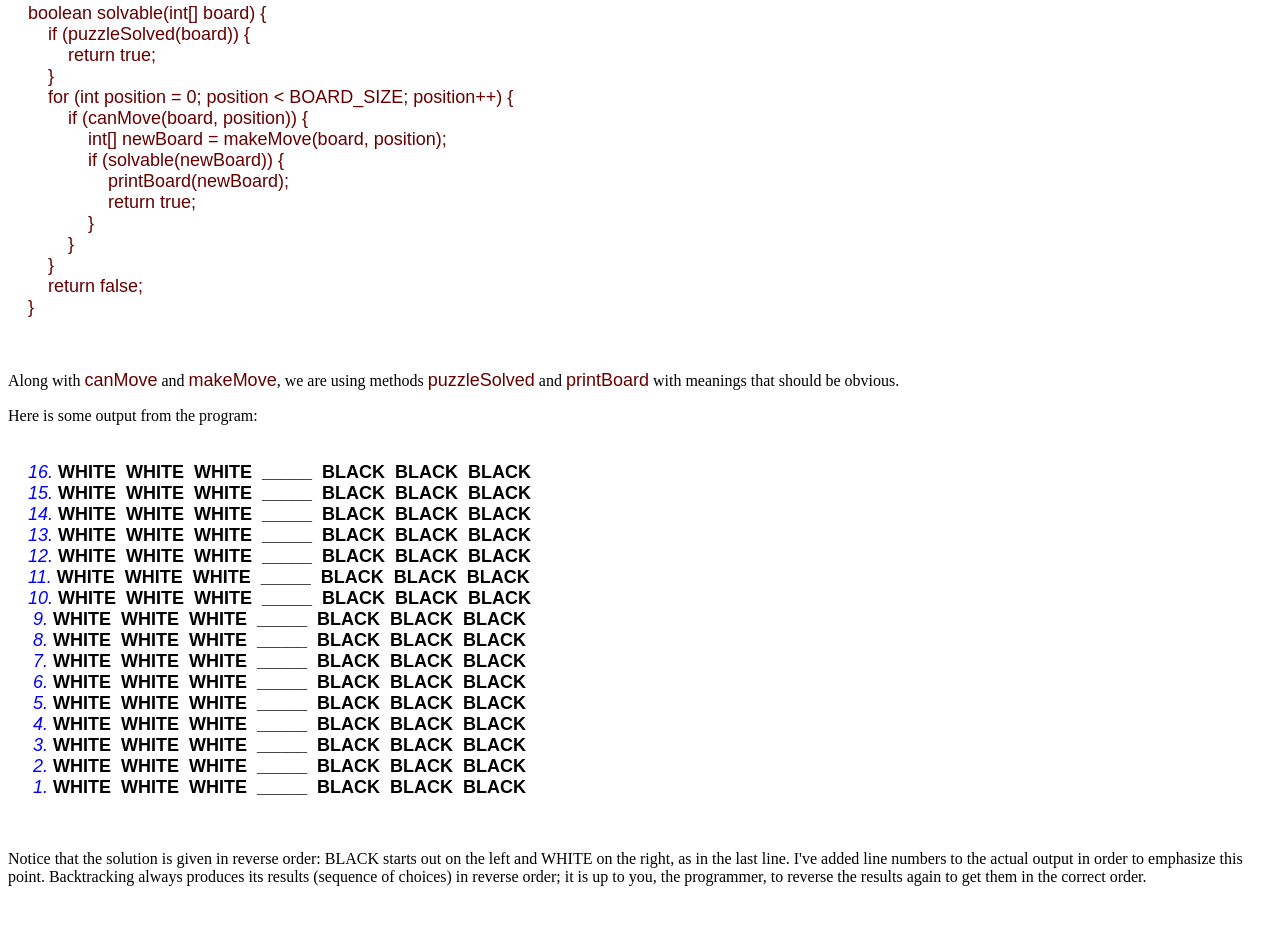
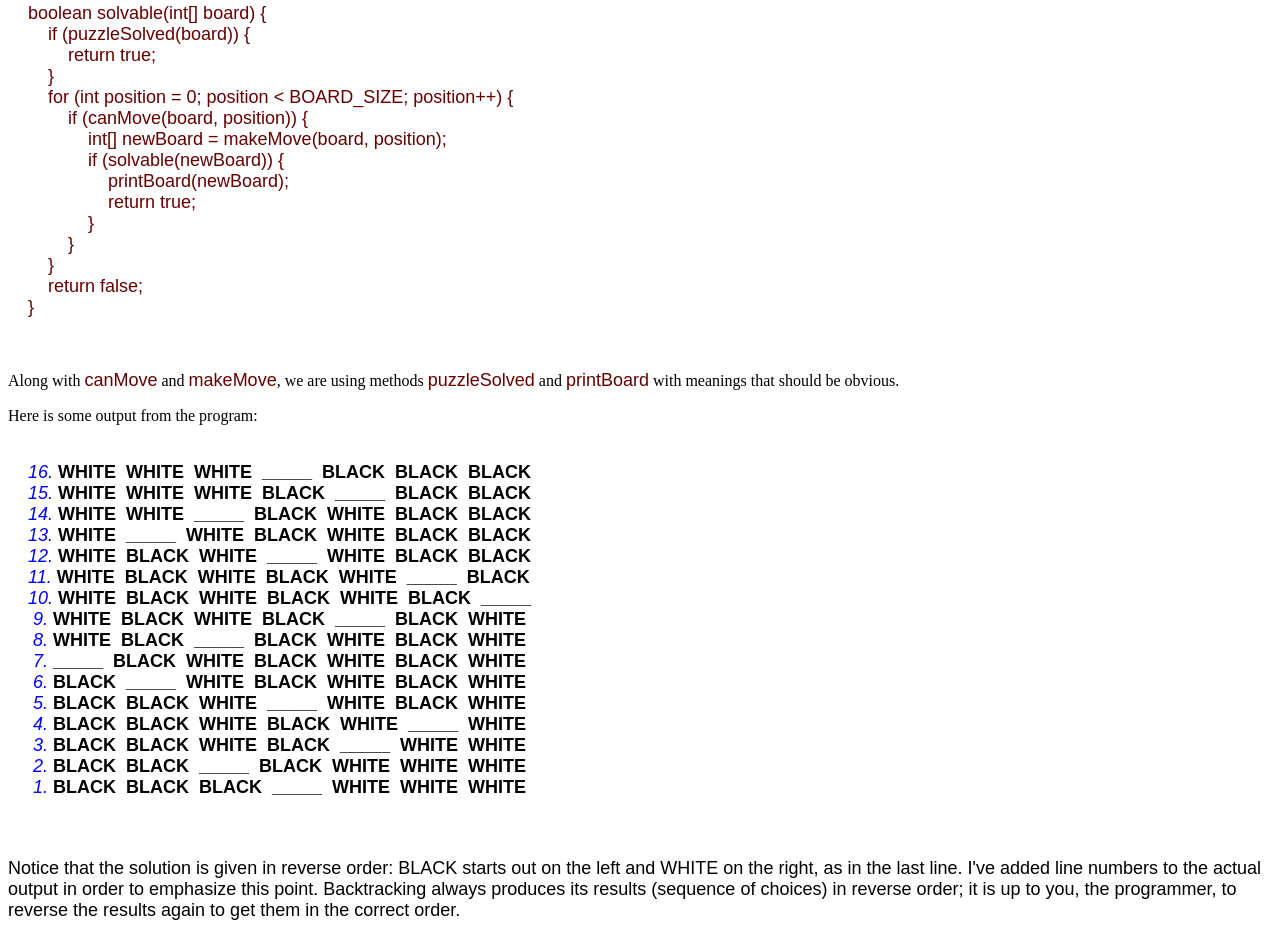
Before and after one commit to Harinandankumar4317/backtracking, a plain HTML site: page index.html in a window 1280 px wide. Shown: the part 10767-11706 px from the top of the page. Before the commit the page ends 11669 px from the top, so only its background shows below. Drawn offline with Linux system fonts and the light colour scheme.

Commit message:
first commit

```diff
--- a/index.html
+++ b/index.html
@@ -808,27 +808,29 @@
     <pre>
     <font face="vardana, Arial, Helvetica, sans-serif" size="+1">
     <i><font color="#0000ff">16.</font></i><b><font color="#000000"> WHITE  WHITE  WHITE  _____  BLACK  BLACK  BLACK</font></b>
-    <i><font color="#0000ff">15.</font></i><b><font color="#000000"> WHITE  WHITE  WHITE  _____  BLACK  BLACK  BLACK</font></b>
-    <i><font color="#0000ff">14.</font></i><b><font color="#000000"> WHITE  WHITE  WHITE  _____  BLACK  BLACK  BLACK</font></b>
-    <i><font color="#0000ff">13.</font></i><b><font color="#000000"> WHITE  WHITE  WHITE  _____  BLACK  BLACK  BLACK</font></b>
-    <i><font color="#0000ff">12.</font></i><b><font color="#000000"> WHITE  WHITE  WHITE  _____  BLACK  BLACK  BLACK</font></b>
-    <i><font color="#0000ff">11.</font></i><b><font color="#000000"> WHITE  WHITE  WHITE  _____  BLACK  BLACK  BLACK</font></b>
-    <i><font color="#0000ff">10.</font></i><b><font color="#000000"> WHITE  WHITE  WHITE  _____  BLACK  BLACK  BLACK</font></b>
-    <i><font color="#0000ff"> 9.</font></i><b><font color="#000000"> WHITE  WHITE  WHITE  _____  BLACK  BLACK  BLACK</font></b>
-    <i><font color="#0000ff"> 8.</font></i><b><font color="#000000"> WHITE  WHITE  WHITE  _____  BLACK  BLACK  BLACK</font></b>
-    <i><font color="#0000ff"> 7.</font></i><b><font color="#000000"> WHITE  WHITE  WHITE  _____  BLACK  BLACK  BLACK</font></b>
-    <i><font color="#0000ff"> 6.</font></i><b><font color="#000000"> WHITE  WHITE  WHITE  _____  BLACK  BLACK  BLACK</font></b>
-    <i><font color="#0000ff"> 5.</font></i><b><font color="#000000"> WHITE  WHITE  WHITE  _____  BLACK  BLACK  BLACK</font></b>
-    <i><font color="#0000ff"> 4.</font></i><b><font color="#000000"> WHITE  WHITE  WHITE  _____  BLACK  BLACK  BLACK</font></b>
-    <i><font color="#0000ff"> 3.</font></i><b><font color="#000000"> WHITE  WHITE  WHITE  _____  BLACK  BLACK  BLACK</font></b>
-    <i><font color="#0000ff"> 2.</font></i><b><font color="#000000"> WHITE  WHITE  WHITE  _____  BLACK  BLACK  BLACK</font></b>
-    <i><font color="#0000ff"> 1.</font></i><b><font color="#000000"> WHITE  WHITE  WHITE  _____  BLACK  BLACK  BLACK</font></b>
+    <i><font color="#0000ff">15.</font></i><b><font color="#000000"> WHITE  WHITE  WHITE  BLACK  _____  BLACK  BLACK</b>
+    <i><font color="#0000ff">14.</font></i><b><font color="#000000"> WHITE  WHITE  _____  BLACK  WHITE  BLACK  BLACK</b>
+    <i><font color="#0000ff">13.</font></i><b><font color="#000000"> WHITE  _____  WHITE  BLACK  WHITE  BLACK  BLACK</b>
+    <i><font color="#0000ff">12.</font></i><b><font color="#000000"> WHITE  BLACK  WHITE  _____  WHITE  BLACK  BLACK</b>
+    <i><font color="#0000ff">11.</font></i><b><font color="#000000"> WHITE  BLACK  WHITE  BLACK  WHITE  _____  BLACK</b>
+    <i><font color="#0000ff">10.</font></i><b><font color="#000000"> WHITE  BLACK  WHITE  BLACK  WHITE  BLACK  _____</b>
+    <i><font color="#0000ff"> 9.</font></i><b><font color="#000000"> WHITE  BLACK  WHITE  BLACK  _____  BLACK  WHITE</b>
+    <i><font color="#0000ff"> 8.</font></i><b><font color="#000000"> WHITE  BLACK  _____  BLACK  WHITE  BLACK  WHITE</b>
+    <i><font color="#0000ff"> 7.</font></i><b><font color="#000000"> _____  BLACK  WHITE  BLACK  WHITE  BLACK  WHITE</b>
+    <i><font color="#0000ff"> 6.</font></i><b><font color="#000000"> BLACK  _____  WHITE  BLACK  WHITE  BLACK  WHITE</b>
+    <i><font color="#0000ff"> 5.</font></i><b><font color="#000000"> BLACK  BLACK  WHITE  _____  WHITE  BLACK  WHITE</b>
+    <i><font color="#0000ff"> 4.</font></i><b><font color="#000000"> BLACK  BLACK  WHITE  BLACK  WHITE  _____  WHITE</b>
+    <i><font color="#0000ff"> 3.</font></i><b><font color="#000000"> BLACK  BLACK  WHITE  BLACK  _____  WHITE  WHITE</b>
+    <i><font color="#0000ff"> 2.</font></i><b><font color="#000000"> BLACK  BLACK  _____  BLACK  WHITE  WHITE  WHITE</b>
+    <i><font color="#0000ff"> 1.</font></i><b><font color="#000000"> BLACK  BLACK  BLACK  _____  WHITE  WHITE  WHITE</b>
     </font>
     </pre>
-    <p>Notice that the solution is given in reverse order: BLACK starts out on the left and WHITE on the right, as in
-        the last line. I've added line numbers to the actual output in order to emphasize this point. Backtracking
-        always produces its results (sequence of choices) in reverse order; it is up to you, the programmer, to reverse
-        the results again to get them in the correct order.
-    </p>
+
+<p>
+Notice that the solution is given in reverse order: BLACK starts out on the left and WHITE on the right, as in
+    the last line. I've added line numbers to the actual output in order to emphasize this point. Backtracking
+    always produces its results (sequence of choices) in reverse order; it is up to you, the programmer, to reverse
+    the results again to get them in the correct order.
+</p>
 </body>
 </html>
```
